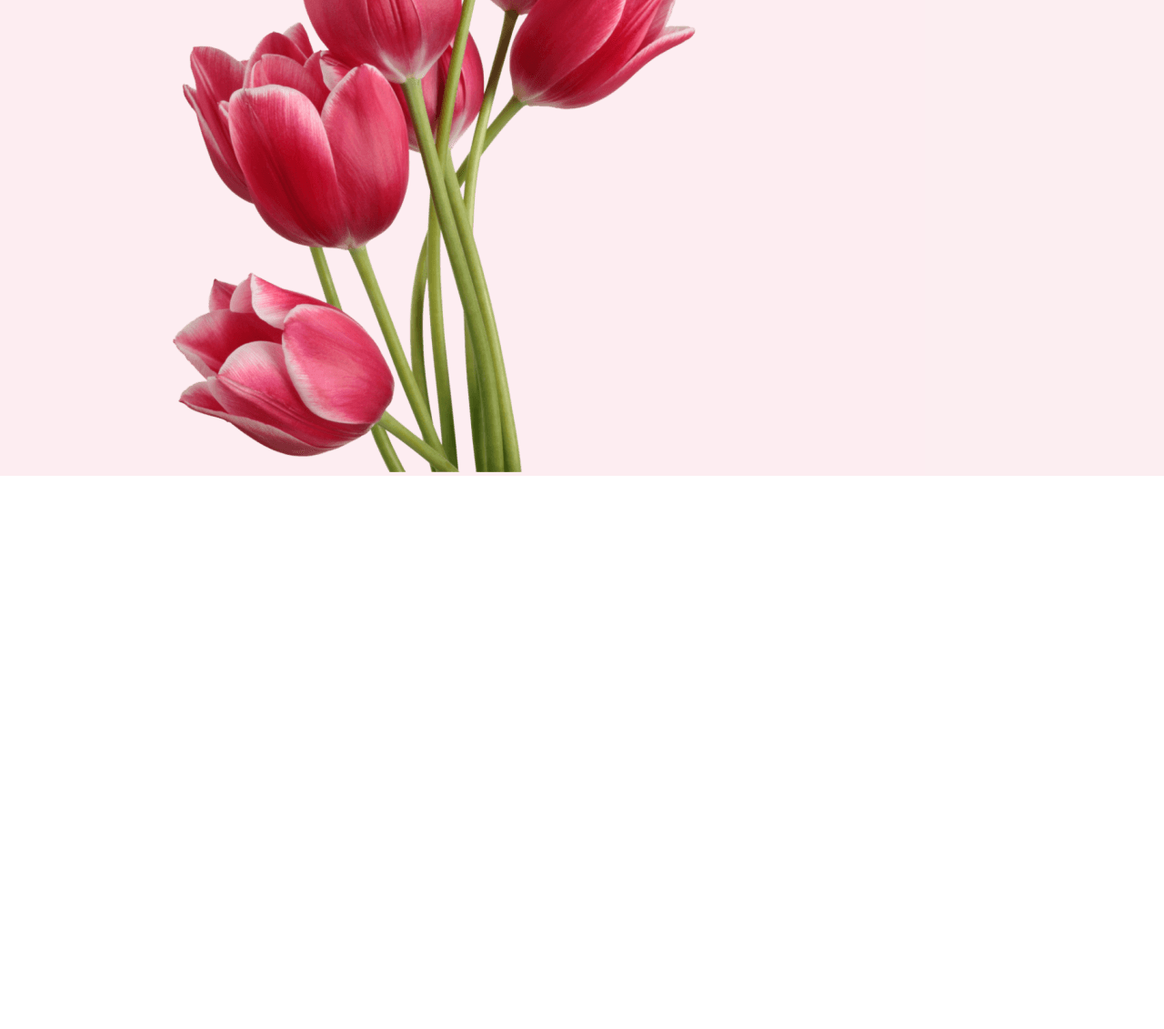
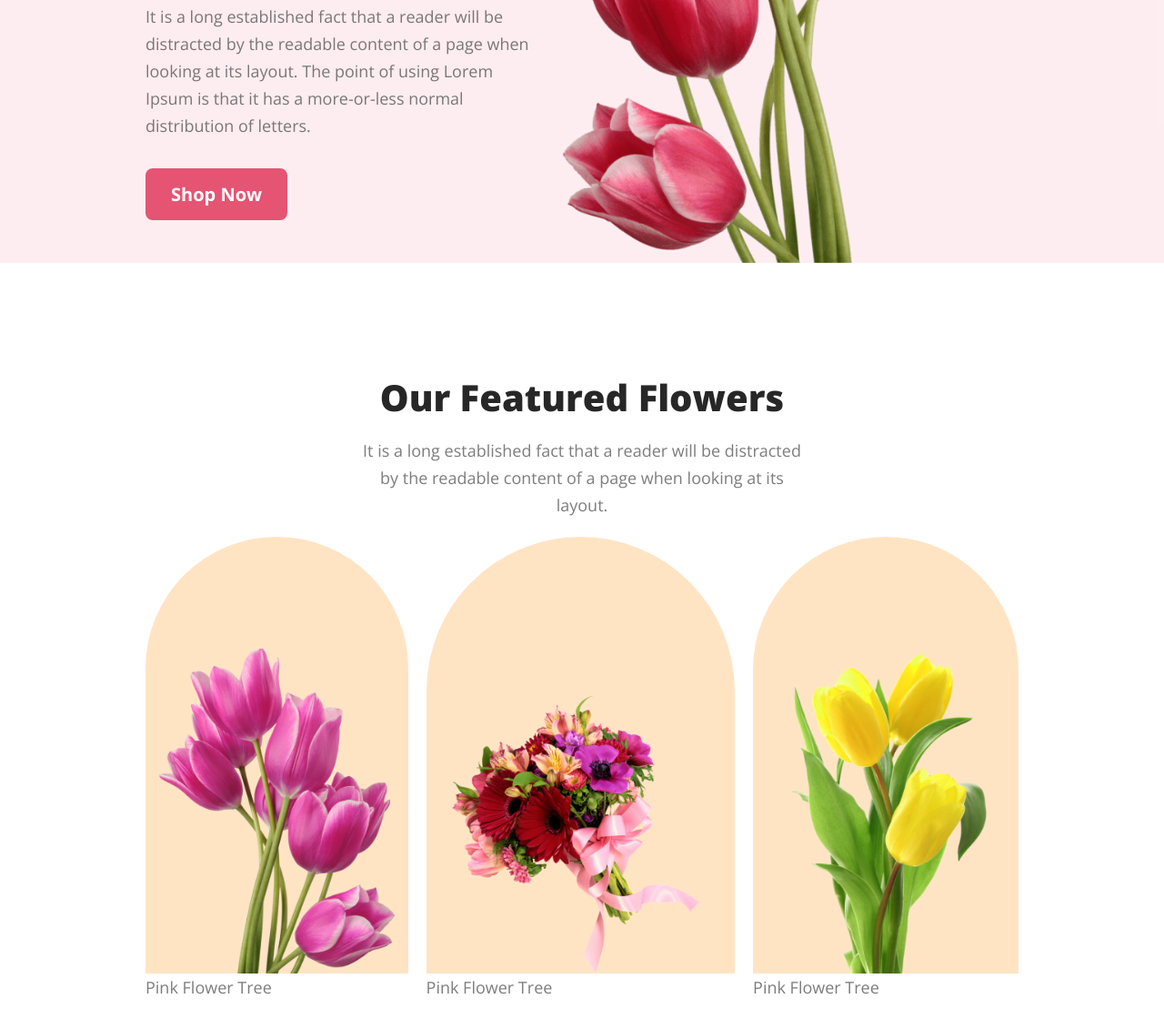
Before and after one commit to Hasinazaman/flower-shop-assignment, a plain HTML site: page index.html in a window 1280 px wide. Shown: the part 373-1504 px from the top of the page at 91% size. Before the commit the page ends 896 px from the top, so only its background shows below. Drawn offline with nearby package versions, Linux system fonts and the light colour scheme.

Commit message:
four comment

```diff
--- a/index.html
+++ b/index.html
@@ -8,7 +8,7 @@
 </head>
 <body>
     <header>
-        <div class="container">
+        <div class="container banner">
             <div class="banner-text">
                 <h1>Let's make beautiful flowers a part of your life.</h1>
                 <p>It is a long established fact that a reader will be distracted by the readable content of a page when looking at its layout. The point of using Lorem Ipsum is that it has a more-or-less normal distribution of letters.</p>
@@ -19,5 +19,48 @@
             </div>
         </div>
     </header>
+
+    <div id="featured">
+        <div class="container">
+            <div class="section-heading">
+                <h2>Our Featured Flowers</h2>
+                <p>It is a long established fact that a reader will be distracted by the readable content of a page when looking at its layout.</p>
+            </div>
+
+            <div class="section-content">
+
+                <div class="flower pink">
+
+                   <div class="flower-img">
+                    <img src="Flower Asset/pngwing 6.png" alt="">
+                   </div>
+
+                    <p>Pink Flower Tree</p>
+
+                </div>
+
+                <div class="flower green">
+
+                   <div class="flower-img">
+                    <img src="Flower Asset/pngwing 5.png" alt="">
+                   </div>
+
+                    <p>Pink Flower Tree</p>
+
+                </div>
+                <div class="flower yellow">
+
+                   <div class="flower-img">
+                    <img src="Flower Asset/pngwing 7.png" alt="">
+                   </div>
+
+                    <p>Pink Flower Tree</p>
+
+                </div>
+
+
+            </div>
+        </div>
+    </div>
 </body>
 </html>
--- a/style.css
+++ b/style.css
@@ -1,6 +1,34 @@
+
+  @import url('https://fonts.googleapis.com/css2?family=Open+Sans:ital,wght@0,300;0,400;0,500;0,600;0,700;0,800;1,300;1,400;1,500;1,600;1,700;1,800&display=swap');
+
+/* common styles here start */
 * {
+    font-family: 'Open Sans', sans-serif;
     margin: 0;
     padding: 0;
+}
+
+p{
+    color: rgba(39, 39, 39, 0.60);
+    font-size: 18px;
+    font-weight: 400;
+    line-height: 30px; /* 166.667% */
+}
+
+button{
+    color: #FFF;
+    border-radius: 8px;
+    background-color: #e55473;
+    font-size: 20px;
+    font-weight: 700;
+    border: none;
+    padding: 15px 28px;
+    cursor: pointer;
+    transition: all 0.5s;
+}
+
+button:hover{
+    background-color: #9dd809;
 }
 
 header {
@@ -11,3 +39,76 @@ header {
     max-width: 1440px;
     margin: 0 auto;
 }
+
+.section-heading{
+    max-width: 500px;
+    text-align: center;
+    margin: 20px auto;
+}
+
+.section-heading h2{
+    color: #272727;
+    text-align: center;
+    font-size: 40px;
+    font-weight: 800;
+    margin-bottom: 16px;
+}
+
+/* common styles end here */
+
+/* header banner styles start here */
+.banner{
+    display: flex;
+    align-items: center;
+    justify-content: space-between;
+}
+
+.banner .banner-text *{
+    margin-bottom: 32px;
+    max-width: 525px;
+
+}
+
+.banner .banner-text h1{
+    color: #272727;
+    font-size: 60px;
+    font-weight: 800;
+}
+
+.banner .banner-img img{
+    width: 100%;
+    vertical-align: middle;
+ }
+
+ /* header banner styles end here */
+
+ /* our feature section start */
+
+ #featured{
+    padding: 100px 0;
+
+ }
+
+ .section-content{
+    display: flex;
+    justify-content: space-between;
+    gap: 20px;
+
+ }
+
+ .section-content .flower .flower-img{
+    background-color: bisque;
+    border-radius: 300px 300px 0px 0px;
+    padding: 30px 15px 0;
+    height: 450px;
+    display: flex;
+    align-items: end;
+
+ }
+
+ .section-content .flower .flower-img img{
+    width: 100%;
+
+ }
+ .section-content .flower
+ /* our feature section end */
```
